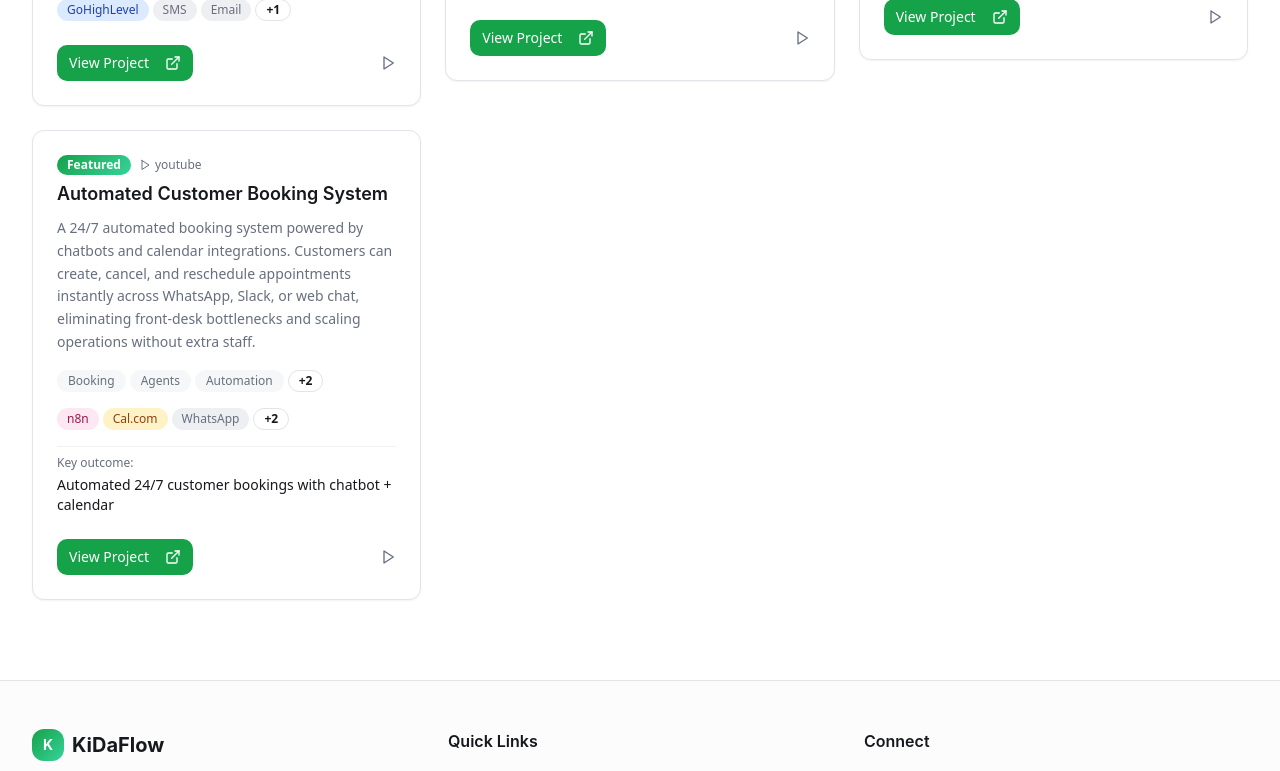
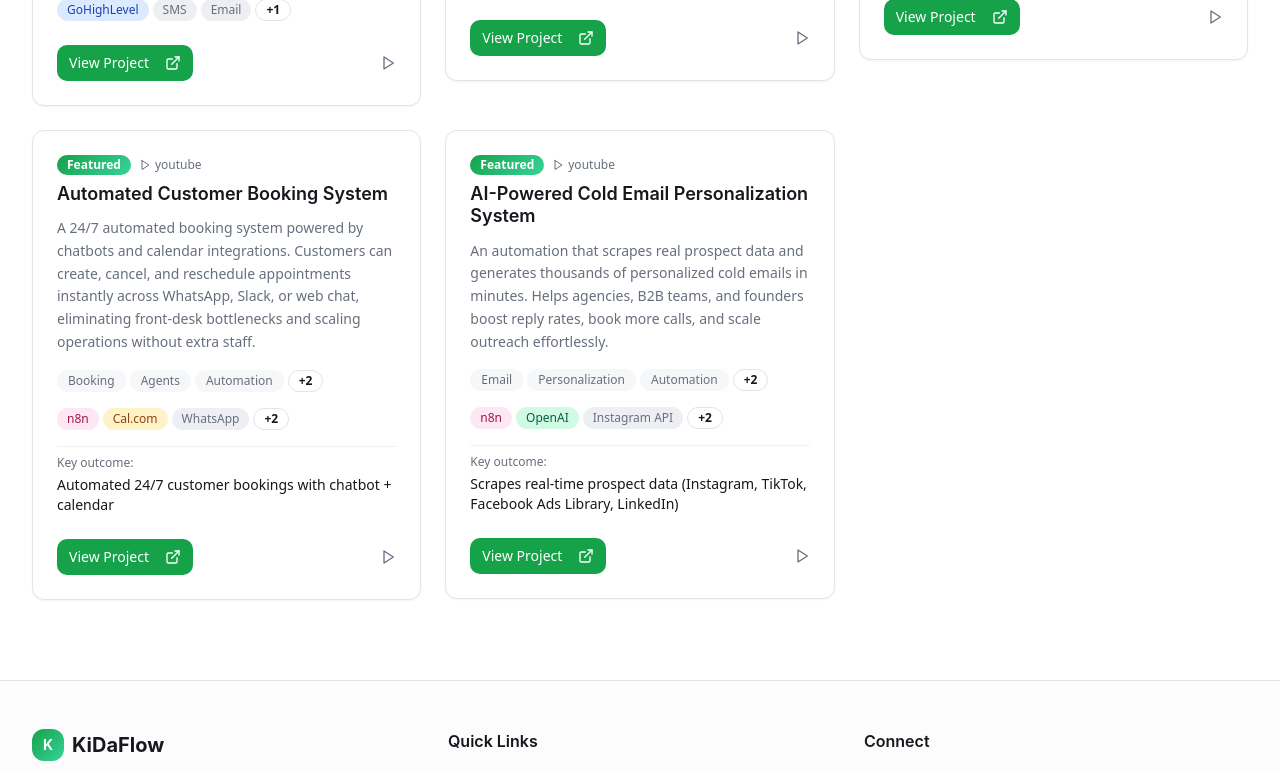
Before and after one commit to KiDaFlow/kidaflow-portfolio, a React (Vite) app: page /projects in a window 1280 px wide. Shown: the part 1838-2609 px from the top of the page. Built offline with nearby package versions, Linux system fonts and the light colour scheme.

Commit message:
Add new portfolio project

```diff
--- a/src/data/projects.ts
+++ b/src/data/projects.ts
@@ -223,6 +223,28 @@ export const projects: Project[] = [
       "Built to reduce staffing needs and scale service businesses"
     ],
     featured: true
+  },
+  {
+    id: "cold-email-personalization",
+    title: "AI-Powered Cold Email Personalization System",
+    shortSummary: "An automation that scrapes real prospect data and generates thousands of personalized cold emails in minutes. Helps agencies, B2B teams, and founders boost reply rates, book more calls, and scale outreach effortlessly.",
+    longDescription: "This system solves one of the toughest challenges in cold outreach: low reply rates caused by generic, copy-paste emails. Using real data scraped from platforms like Instagram, Facebook, TikTok, and LinkedIn, it automatically generates thousands of highly personalized emails that feel researched and relevant. Instead of blasting the same message to every prospect, this automation tailors each email with details such as follower counts, ad spend breakdowns, competitor analysis, and brand-specific insights. The result is higher engagement, stronger credibility, and faster deal flow. In one case study, a digital marketing agency scaled from 0 to 500 personalized emails per day in under two weeks, sending over 2,000 emails in just four days. Reply rates and conversions jumped, proving that relevance and personalization drive real ROI. The workflow runs automatically overnight, so by morning, your inbox is filled with demos, calls, and warm leads. Outreach that used to take hours now happens in minutes — freeing you to focus on growth instead of repetitive tasks.",
+    tags: ["Email", "Personalization", "Automation", "Lead Gen", "Outreach"],
+    tools: ["n8n", "OpenAI", "Instagram API", "Facebook Ads Library", "LinkedIn"],
+    video: {
+      type: "youtube",
+      url: "https://youtu.be/CtWtVXwWytk",
+      fallbackUrl: "https://youtu.be/CtWtVXwWytk"
+    },
+    screenshots: [],
+    outcomes: [
+      "Scrapes real-time prospect data (Instagram, TikTok, Facebook Ads Library, LinkedIn)",
+      "Generates thousands of unique, personalized cold emails instantly",
+      "Automates daily outreach schedules (e.g., 2:00 a.m. runs)",
+      "Proven to boost reply rates and reduce spam flagging",
+      "Scales from 0 to 500+ emails/day with minimal setup"
+    ],
+    featured: true
   }
 ];
 
```
